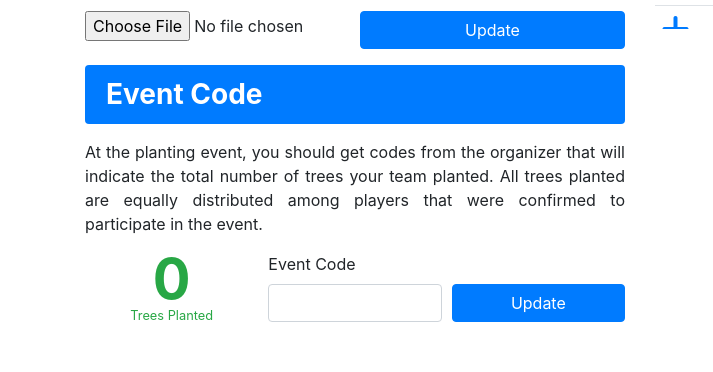
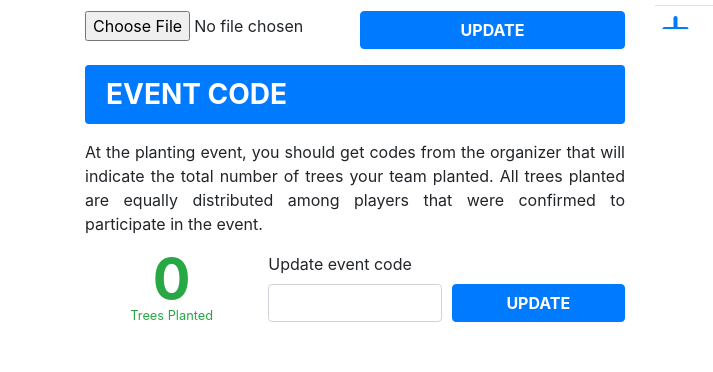
Before and after one commit to anupammo/carbonneutralui, a plain HTML site: page index.html in a window 1280 px wide. Shown: the part 999-1371 px from the top of the page, 0-713 px from the left. Drawn offline with nearby package versions, Linux system fonts and the light colour scheme; grey boxes are pictures that could not be loaded.

Commit message:
200220200300

```diff
--- a/index.html
+++ b/index.html
@@ -49,6 +49,10 @@
         }
         #tree-count-text {
             margin-top: -35px;
+        }
+        button[type=submit] {
+            font-weight: bold;
+            text-transform: uppercase;
         }
     </style>
     <title>Manage Your Team</title>
@@ -113,7 +117,7 @@
                             <button type="submit" class="btn btn-block btn-primary">Update</button>
                         </div>
                     </div>
-                    <h3 class="alert bg-primary text-white mt-3 mb-3">Event Code</h3>
+                    <h3 class="alert bg-primary text-white text-uppercase mt-3 mb-3">Event Code</h3>
                     <p class="text-justify">At the planting event, you should get codes from the
                     organizer that will indicate the total number of trees your team planted. All
                     trees planted are equally distributed among players that were confirmed to
@@ -126,7 +130,7 @@
                             </p>
                         </div>
                         <div class="col">
-                            <label for="scorecode">Event Code</label>
+                            <label for="scorecode">Update event code</label>
                             <input type="text" class="form-control" id="teamscore">
                         </div>
                         <div class="col">
```
